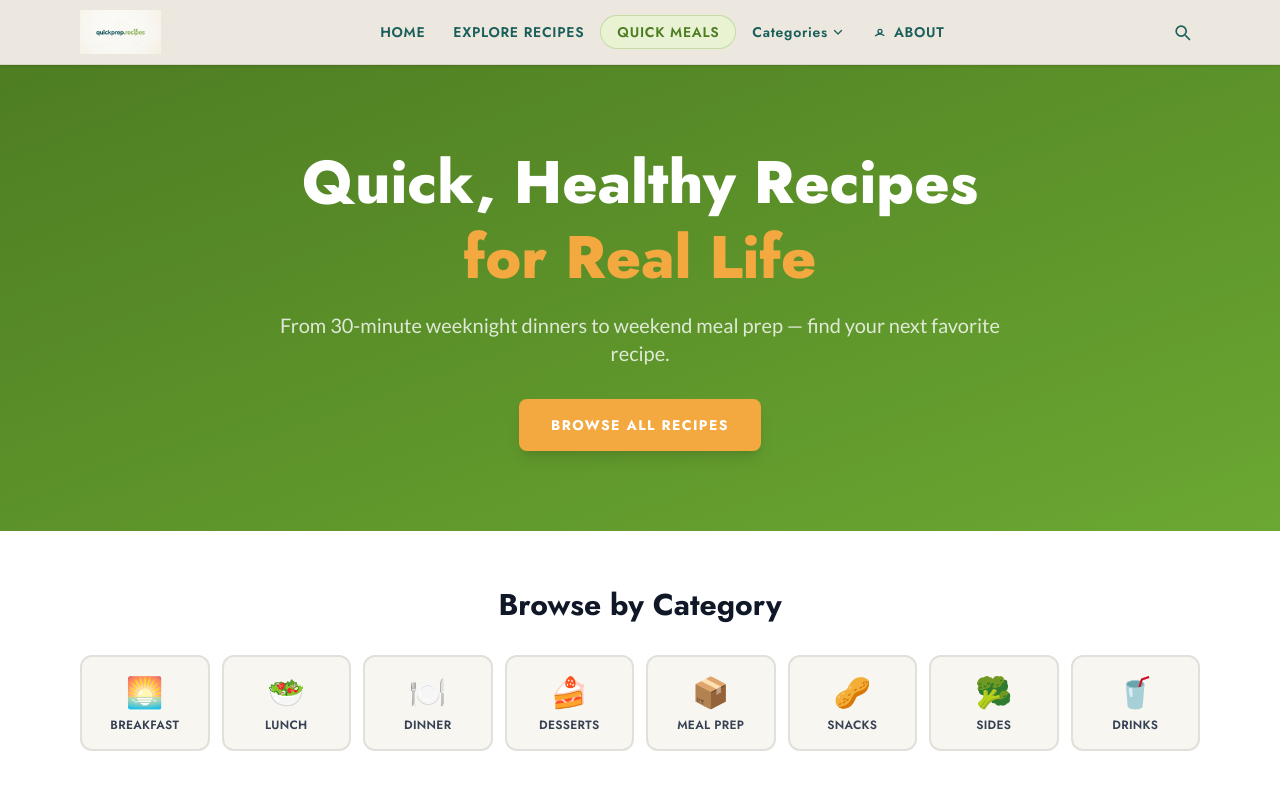
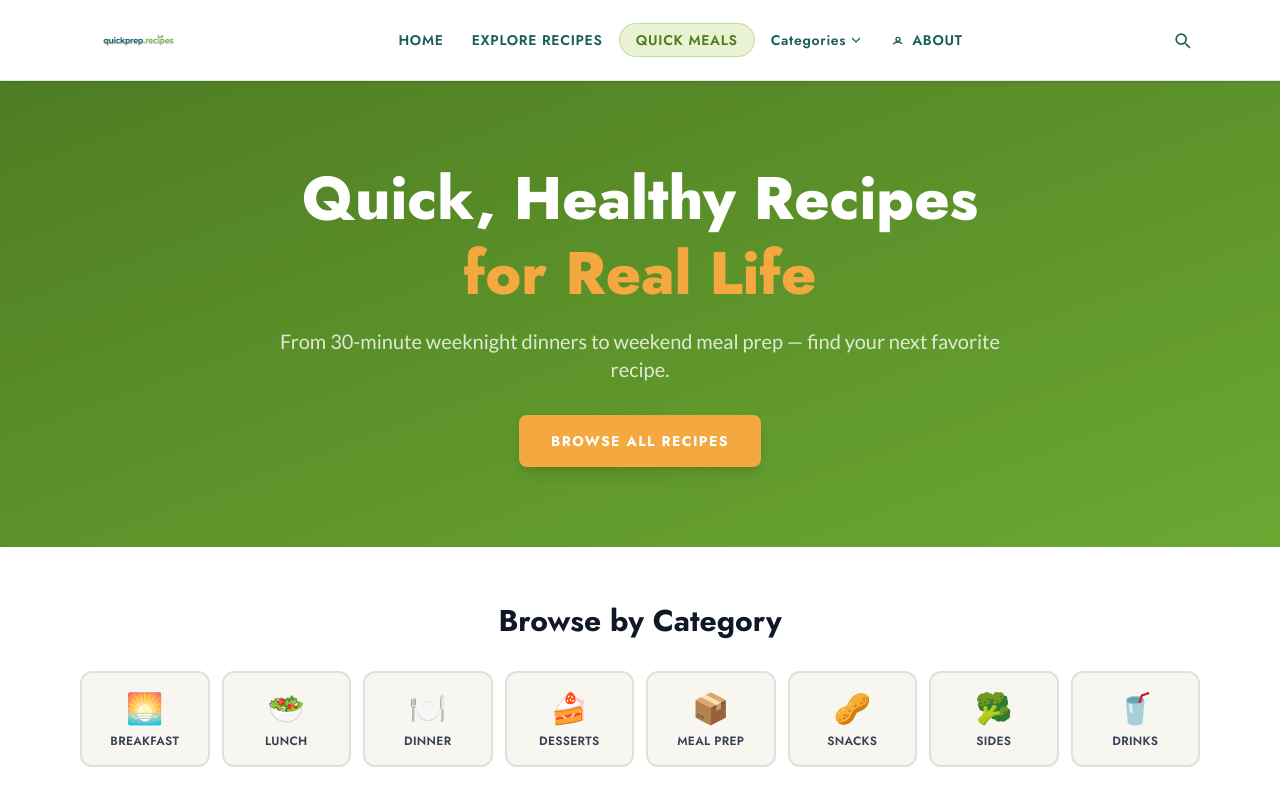
Before and after one commit to gronk-stack/quickprep-recipes, a Next.js app: page / in a window 1280 px wide. Shown: the top 800 px of the page. Built offline with nearby package versions, Linux system fonts and the light colour scheme.

Commit message:
Logo: correct image, white nav, larger size

```diff
--- a/src/components/Header.tsx
+++ b/src/components/Header.tsx
@@ -22,17 +22,17 @@ export default function Header() {
   }
 
   return (
-    <header className="sticky top-0 z-50 border-b border-[#d9d3c8] shadow-sm" style={{ backgroundColor: '#ece8df' }}>
-      <div className="max-w-6xl mx-auto px-4 h-16 flex items-center justify-between gap-6">
+    <header className="sticky top-0 z-50 border-b border-gray-200 shadow-sm" style={{ backgroundColor: '#ffffff' }}>
+      <div className="max-w-6xl mx-auto px-4 h-20 flex items-center justify-between gap-6">
 
         {/* Logo */}
         <Link href="/" className="flex-shrink-0">
           <Image
-            src="/images/quickprep.recipes.jpg"
+            src="/images/3fa8cf09-4ded-4699-96f7-09382ae0b640.jpg"
             alt="QuickPrep Recipes"
-            width={220}
-            height={48}
-            className="h-11 w-auto"
+            width={300}
+            height={64}
+            className="h-16 w-auto"
             priority
           />
         </Link>
@@ -61,7 +61,7 @@ export default function Header() {
               </svg>
             </button>
             {catOpen && (
-              <div className="absolute top-full left-0 mt-1 w-48 rounded-lg shadow-lg border border-[#d9d3c8] py-1 z-50" style={{ backgroundColor: '#ece8df' }}>
+              <div className="absolute top-full left-0 mt-1 w-48 rounded-lg shadow-lg border border-gray-200 py-1 z-50" style={{ backgroundColor: '#ffffff' }}>
                 {CATEGORIES.map(cat => (
                   <Link
                     key={cat.slug}
@@ -117,7 +117,7 @@ export default function Header() {
 
       {/* Search bar */}
       {searchOpen && (
-        <div className="border-t border-[#d9d3c8] px-4 py-3" style={{ backgroundColor: '#ece8df' }}>
+        <div className="border-t border-gray-200 px-4 py-3" style={{ backgroundColor: '#ffffff' }}>
           <form onSubmit={handleSearch} className="max-w-2xl mx-auto flex gap-2">
             <input
               autoFocus
@@ -139,7 +139,7 @@ export default function Header() {
 
       {/* Mobile menu */}
       {mobileOpen && (
-        <nav className="lg:hidden border-t border-[#d9d3c8] px-4 py-3 flex flex-col gap-1" style={{ backgroundColor: '#ece8df' }}>
+        <nav className="lg:hidden border-t border-gray-200 px-4 py-3 flex flex-col gap-1" style={{ backgroundColor: '#ffffff' }}>
           <Link href="/" onClick={() => setMobileOpen(false)} className="px-3 py-2.5 text-sm font-heading font-semibold uppercase tracking-wide text-nav hover:text-primary hover:bg-primary-light rounded transition-colors">
             Home
           </Link>
```
Also changed, not shown: public/images/3fa8cf09-4ded-4699-96f7-09382ae0b640.jpg (added).
